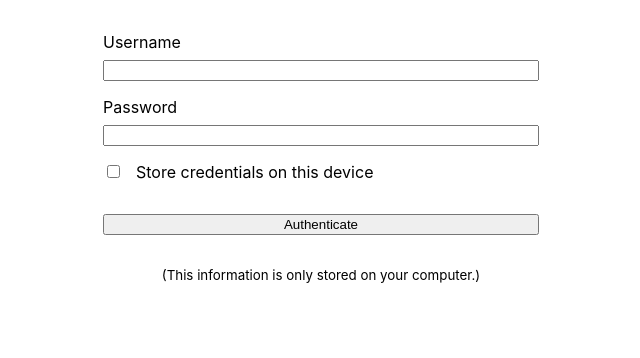
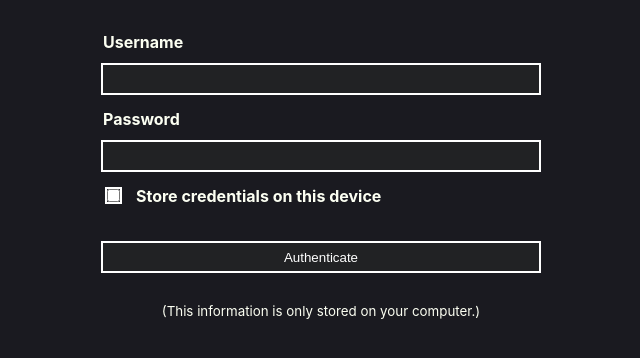
Before and after one commit to tjwds/nibdeef, a Next.js app: page / in a window 1280 px wide. Shown: the top 358 px of the page, without its empty margins (319-959 px from the left). Built offline with nearby package versions, Linux system fonts and the light colour scheme.

Commit message:
Update styles

```diff
--- a/src/components/JudgeFeedEntries.js
+++ b/src/components/JudgeFeedEntries.js
@@ -88,9 +88,8 @@ export default function JudgeFeedEntries(props) {
       return (
         <>
           <small>
-            <strong>{answer[0].title}</strong>
+            <strong className={styles.feedName}>{answer[0].title}</strong>
           </small>
-          <br />
         </>
       );
     }
@@ -140,7 +139,7 @@ export default function JudgeFeedEntries(props) {
               </a>
               <br />
               {getNameForSubscriptionId(entry.feed_id)}
-              <small>{entry.summary}</small>
+              <small className={styles.entryPreview}>{entry.summary}</small>
             </p>
             {renderImage(entry)}
           </div>
--- a/styles/JudgeFeedEntries.module.css
+++ b/styles/JudgeFeedEntries.module.css
@@ -1,5 +1,5 @@
 .container {
-  padding: 2rem;
+  padding: 2rem 1rem;
   max-width: 50rem;
   margin: 0 auto;
 }
@@ -21,8 +21,8 @@
 
 .entry {
   display: flex;
-  outline: 1px solid black;
   word-break: break-word;
+  margin-bottom: 2rem;
 }
 
 .entryText {
@@ -32,6 +32,14 @@
 
 .entryImage {
   margin: 2rem;
+}
+
+.entryPreview {
+  font-weight: 300;
+  color: #ffffff;
+  letter-spacing: 0.03em;
+  line-height: 1.7em;
+  display: block;
 }
 
 @media (max-width: 700px) {
@@ -49,6 +57,12 @@
   height: 100%;
   margin: 0 2rem;
   flex-shrink: 0;
+  outline: none;
+}
+
+.feedName {
+  padding: 0.8rem 0;
+  display: block;
 }
 
 .applyContainer {
--- a/styles/Login.module.css
+++ b/styles/Login.module.css
@@ -2,8 +2,8 @@
     max-width: 500px;
     width: 100%;
     text-align: center;
-    margin: 2rem auto;
-    padding: 0 2rem;
+    margin: 0 auto;
+    padding: 2rem 2rem 0;
 }
 
 .login * {
--- a/styles/globals.css
+++ b/styles/globals.css
@@ -4,10 +4,31 @@ body {
   margin: 0;
   font-family: -apple-system, BlinkMacSystemFont, Segoe UI, Roboto, Oxygen,
     Ubuntu, Cantarell, Fira Sans, Droid Sans, Helvetica Neue, sans-serif;
+  font-size: 16px;
+  background: #1a1a20;
+}
+
+body {
+  background: linear-gradient(#1a1a20 30%, #1a1a20);
+  color: #fcfff2;
+  min-height: 100vh;
+}
+
+input, button {
+  background: #212224;
+  border: none;
+  outline: 2px solid white;
+  color: white;
+  padding: 0.5em 1em;
+}
+
+label {
+  font-weight: bold;
+  padding-bottom: 0.3em;
 }
 
 a {
-  color: inherit;
+  color: #ccf6d0;
   text-decoration: none;
 }
 
```
